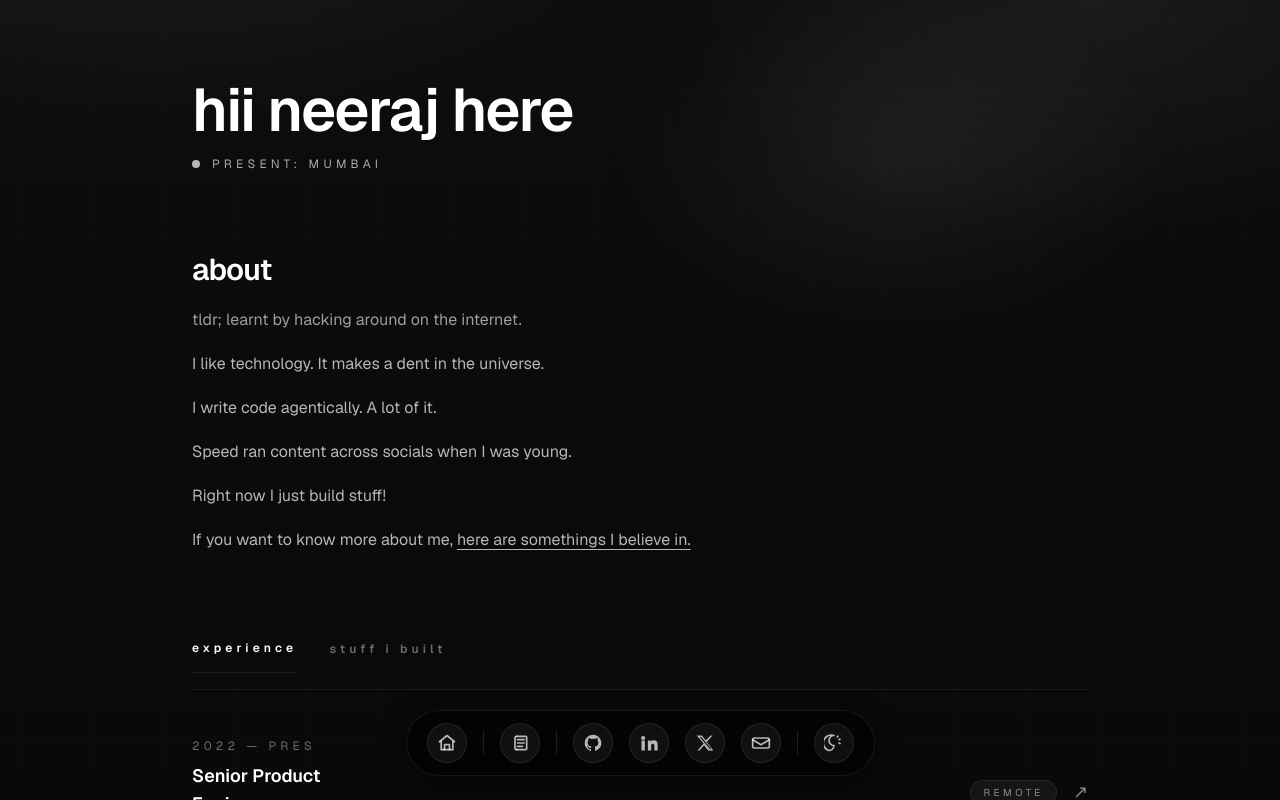
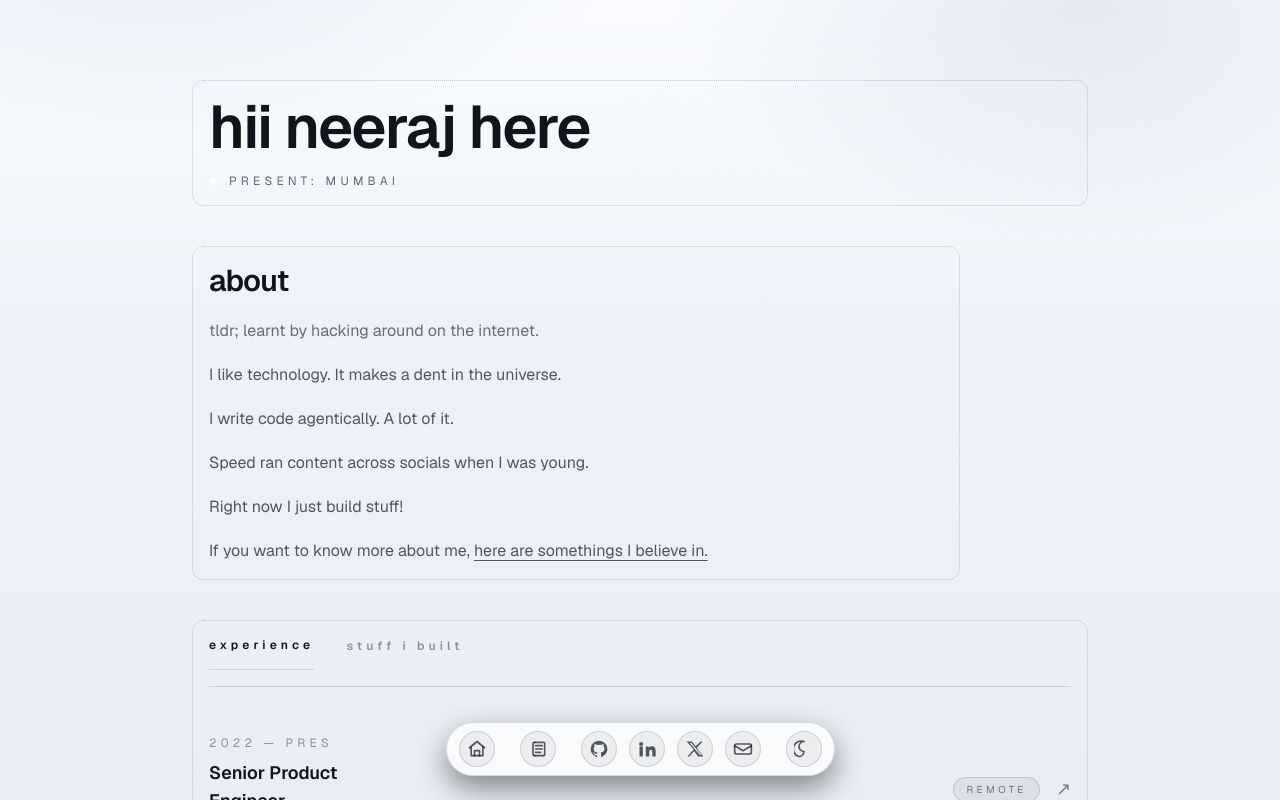
Before and after one commit to neerajk001/remote-portfolio, a Next.js app: page / in a window 1280 px wide. Built offline with nearby package versions, Linux system fonts and the light colour scheme.

Commit message:
border layout

```diff
--- a/app/globals.css
+++ b/app/globals.css
@@ -9,6 +9,27 @@
   --border: rgba(255, 255, 255, 0.08);
   --border-strong: rgba(255, 255, 255, 0.16);
   --muted: rgba(255, 255, 255, 0.65);
+  --dot-border: rgba(92, 92, 104, 0.55);
+  --page-bg:
+    radial-gradient(900px 500px at 12% -20%, rgba(255, 255, 255, 0.08), transparent 60%),
+    radial-gradient(700px 400px at 85% 0%, rgba(255, 255, 255, 0.06), transparent 60%),
+    linear-gradient(180deg, #0d0d0f 0%, #0b0b0d 40%, #09090b 100%);
+}
+
+:root[data-theme="light"] {
+  color-scheme: light;
+  --background: #f3f5f9;
+  --foreground: #11141a;
+  --surface: rgba(255, 255, 255, 0.82);
+  --surface-muted: rgba(10, 16, 28, 0.06);
+  --border: rgba(10, 16, 28, 0.12);
+  --border-strong: rgba(10, 16, 28, 0.22);
+  --muted: rgba(10, 16, 28, 0.62);
+  --dot-border: rgba(128, 136, 148, 0.42);
+  --page-bg:
+    radial-gradient(900px 500px at 12% -20%, rgba(68, 90, 130, 0.14), transparent 60%),
+    radial-gradient(700px 400px at 85% 0%, rgba(88, 110, 145, 0.12), transparent 60%),
+    linear-gradient(180deg, #f9fbff 0%, #eef2f8 40%, #e9edf5 100%);
 }
 
 @theme inline {
@@ -28,16 +49,17 @@ body {
 }
 
 body {
-  background:
-    radial-gradient(900px 500px at 12% -20%, rgba(255, 255, 255, 0.08), transparent 60%),
-    radial-gradient(700px 400px at 85% 0%, rgba(255, 255, 255, 0.06), transparent 60%),
-    linear-gradient(180deg, #0d0d0f 0%, #0b0b0d 40%, #09090b 100%);
+  background: var(--page-bg);
   color: var(--foreground);
   font-family: var(--font-geist-sans), "Geist", "Segoe UI", sans-serif;
 }
 
 ::selection {
   background: rgba(12, 13, 15, 0.12);
+}
+
+:root[data-theme="light"] ::selection {
+  background: rgba(58, 78, 114, 0.2);
 }
 
 .page-shell {
@@ -74,3 +96,53 @@ body {
 .hairline {
   background: linear-gradient(90deg, transparent, rgba(12, 13, 15, 0.22), transparent);
 }
+
+:root[data-theme="light"] .text-white {
+  color: #11141a;
+}
+
+:root[data-theme="light"] .text-white\/80 {
+  color: rgba(17, 20, 26, 0.8);
+}
+
+:root[data-theme="light"] .text-white\/70 {
+  color: rgba(17, 20, 26, 0.7);
+}
+
+:root[data-theme="light"] .text-white\/60 {
+  color: rgba(17, 20, 26, 0.6);
+}
+
+:root[data-theme="light"] .text-white\/50 {
+  color: rgba(17, 20, 26, 0.52);
+}
+
+:root[data-theme="light"] .text-white\/40 {
+  color: rgba(17, 20, 26, 0.42);
+}
+
+:root[data-theme="light"] .bg-white\/5 {
+  background-color: rgba(10, 16, 28, 0.06);
+}
+
+:root[data-theme="light"] .bg-black\/60 {
+  background-color: rgba(255, 255, 255, 0.75);
+}
+
+:root[data-theme="light"] .border-white\/10 {
+  border-color: rgba(10, 16, 28, 0.14);
+}
+
+:root[data-theme="light"] .border-white\/40 {
+  border-color: rgba(10, 16, 28, 0.4);
+}
+
+:root[data-theme="light"] .divide-white\/5 > :not([hidden]) ~ :not([hidden]) {
+  border-color: rgba(10, 16, 28, 0.08);
+}
+
+.dotted-panel {
+  border: 1px dotted var(--dot-border);
+  border-radius: 12px;
+  padding: 1rem;
+}
--- a/app/page.tsx
+++ b/app/page.tsx
@@ -1,6 +1,6 @@
 "use client";
 
-import { useState } from "react";
+import { useEffect, useState } from "react";
 
 const experienceItems = [
   {
@@ -48,14 +48,43 @@ const techStack = [
   "Framer Motion",
 ];
 
+type Theme = "dark" | "light";
+
 export default function Home() {
   const [activeTab, setActiveTab] = useState<"experience" | "built">(
     "experience"
   );
+  const [theme, setTheme] = useState<Theme>("dark");
+
+  useEffect(() => {
+    const storedTheme = window.localStorage.getItem("theme");
+    const prefersLight = window.matchMedia(
+      "(prefers-color-scheme: light)"
+    ).matches;
+    const nextTheme: Theme =
+      storedTheme === "light" || storedTheme === "dark"
+        ? storedTheme
+        : prefersLight
+          ? "light"
+          : "dark";
+
+    setTheme(nextTheme);
+    document.documentElement.dataset.theme = nextTheme;
+  }, []);
+
+  useEffect(() => {
+    document.documentElement.dataset.theme = theme;
+    window.localStorage.setItem("theme", theme);
+  }, [theme]);
+
+  const toggleTheme = () => {
+    setTheme((prev) => (prev === "dark" ? "light" : "dark"));
+  };
+
   return (
     <div className="page-shell min-h-screen">
       <main className="relative z-10 mx-auto flex w-full max-w-5xl flex-1 flex-col gap-10 px-6 pb-36 pt-20 sm:px-10 lg:px-16">
-        <div className="flex flex-col gap-4">
+        <div className="dotted-panel flex flex-col gap-4">
           <h1 className="text-4xl font-semibold lowercase tracking-tight text-white sm:text-5xl lg:text-6xl">
             hii neeraj here
           </h1>
@@ -65,7 +94,10 @@ export default function Home() {
           </div>
         </div>
 
-        <section id="about" className="flex max-w-3xl flex-col gap-5 pt-10">
+        <section
+          id="about"
+          className="dotted-panel flex max-w-3xl flex-col gap-5 pt-10"
+        >
           <h2 className="text-2xl font-semibold lowercase tracking-tight text-white sm:text-3xl">
             about
           </h2>
@@ -92,7 +124,7 @@ export default function Home() {
           </p>
         </section>
 
-        <section id="experience" className="pt-12">
+        <section id="experience" className="dotted-panel pt-12">
           <div className="flex items-center gap-8 border-b border-white/10 pb-4 text-xs font-semibold uppercase tracking-[0.35em] text-white/40">
             <button
               className={`pb-4 transition ${
@@ -199,7 +231,7 @@ export default function Home() {
           )}
         </section>
 
-        <section id="stack" className="pt-12">
+        <section id="stack" className="dotted-panel pt-12">
           <div className="flex items-center gap-3 text-xs font-semibold uppercase tracking-[0.35em] text-white/40">
             my go to tech stack
           </div>
@@ -217,10 +249,10 @@ export default function Home() {
       </main>
 
       <nav className="pointer-events-none fixed inset-x-0 bottom-6 z-20 flex justify-center px-4">
-        <div className="pointer-events-auto flex items-center gap-4 rounded-full border border-white/10 bg-black/60 px-5 py-3 text-white/80 shadow-[0_12px_30px_rgba(0,0,0,0.45)] backdrop-blur">
+        <div className="pointer-events-auto inline-flex items-center gap-3 rounded-full border border-white/10 bg-black/60 px-3 py-2 text-white/80 shadow-[0_12px_30px_rgba(0,0,0,0.45)] backdrop-blur">
           <a
             aria-label="Home"
-            className="flex h-10 w-10 items-center justify-center rounded-full border border-white/10 bg-white/5 text-white/70 transition hover:border-white/40 hover:text-white"
+            className="flex h-9 w-9 items-center justify-center rounded-full border border-white/10 bg-white/5 text-white/70 transition hover:border-white/40 hover:text-white"
             href="#"
           >
             <svg
@@ -241,7 +273,7 @@ export default function Home() {
           <span className="h-6 w-px bg-white/10" />
           <a
             aria-label="Notes"
-            className="flex h-10 w-10 items-center justify-center rounded-full border border-white/10 bg-white/5 text-white/70 transition hover:border-white/40 hover:text-white"
+            className="flex h-9 w-9 items-center justify-center rounded-full border border-white/10 bg-white/5 text-white/70 transition hover:border-white/40 hover:text-white"
             href="#about"
           >
             <svg
@@ -264,7 +296,7 @@ export default function Home() {
           <span className="h-6 w-px bg-white/10" />
           <a
             aria-label="GitHub"
-            className="flex h-10 w-10 items-center justify-center rounded-full border border-white/10 bg-white/5 text-white/70 transition hover:border-white/40 hover:text-white"
+            className="flex h-9 w-9 items-center justify-center rounded-full border border-white/10 bg-white/5 text-white/70 transition hover:border-white/40 hover:text-white"
             href="#"
           >
             <svg
@@ -278,7 +310,7 @@ export default function Home() {
           </a>
           <a
             aria-label="LinkedIn"
-            className="flex h-10 w-10 items-center justify-center rounded-full border border-white/10 bg-white/5 text-white/70 transition hover:border-white/40 hover:text-white"
+            className="flex h-9 w-9 items-center justify-center rounded-full border border-white/10 bg-white/5 text-white/70 transition hover:border-white/40 hover:text-white"
             href="#"
           >
             <svg
@@ -292,7 +324,7 @@ export default function Home() {
           </a>
           <a
             aria-label="X"
-            className="flex h-10 w-10 items-center justify-center rounded-full border border-white/10 bg-white/5 text-white/70 transition hover:border-white/40 hover:text-white"
+            className="flex h-9 w-9 items-center justify-center rounded-full border border-white/10 bg-white/5 text-white/70 transition hover:border-white/40 hover:text-white"
             href="#"
           >
             <svg
@@ -306,7 +338,7 @@ export default function Home() {
           </a>
           <a
             aria-label="Email"
-            className="flex h-10 w-10 items-center justify-center rounded-full border border-white/10 bg-white/5 text-white/70 transition hover:border-white/40 hover:text-white"
+            className="flex h-9 w-9 items-center justify-center rounded-full border border-white/10 bg-white/5 text-white/70 transition hover:border-white/40 hover:text-white"
             href="mailto:hello@example.com"
           >
             <svg
@@ -325,10 +357,33 @@ export default function Home() {
           </a>
           <span className="h-6 w-px bg-white/10" />
           <button
-            aria-label="Toggle theme"
-            className="flex h-10 w-10 items-center justify-center rounded-full border border-white/10 bg-white/5 text-white/70 transition hover:border-white/40 hover:text-white"
+            aria-label={`Switch to ${theme === "dark" ? "light" : "dark"} mode`}
+            className="flex h-9 w-9 items-center justify-center rounded-full border border-white/10 bg-white/5 text-white/70 transition hover:border-white/40 hover:text-white"
+            onClick={toggleTheme}
             type="button"
           >
+            {theme === "dark" ? (
+              <svg
+                aria-hidden="true"
+                className="h-5 w-5"
+                fill="none"
+                stroke="currentColor"
+                strokeLinecap="round"
+                strokeLinejoin="round"
+                strokeWidth="2"
+                viewBox="0 0 24 24"
+              >
+                <circle cx="12" cy="12" r="4" />
+                <path d="M12 2v2" />
+                <path d="M12 20v2" />
+                <path d="m4.93 4.93 1.41 1.41" />
+                <path d="m17.66 17.66 1.41 1.41" />
+                <path d="M2 12h2" />
+                <path d="M20 12h2" />
+                <path d="m6.34 17.66-1.41 1.41" />
+                <path d="m19.07 4.93-1.41 1.41" />
+              </svg>
+            ) : (
               <svg
                 aria-hidden="true"
                 className="h-5 w-5"
@@ -340,10 +395,8 @@ export default function Home() {
                 viewBox="0 0 24 24"
               >
                 <path d="M12 3a6 6 0 0 0 0 12 6.5 6.5 0 0 1-6.5 6A9 9 0 1 1 12 3Z" />
-              <path d="m16 5 .7-1.2" />
-              <path d="m18 8 1.2-.7" />
-              <path d="m18 12 1.2.7" />
               </svg>
+            )}
           </button>
         </div>
       </nav>
```
Lines whose indentation alone changed are shown as unchanged.
